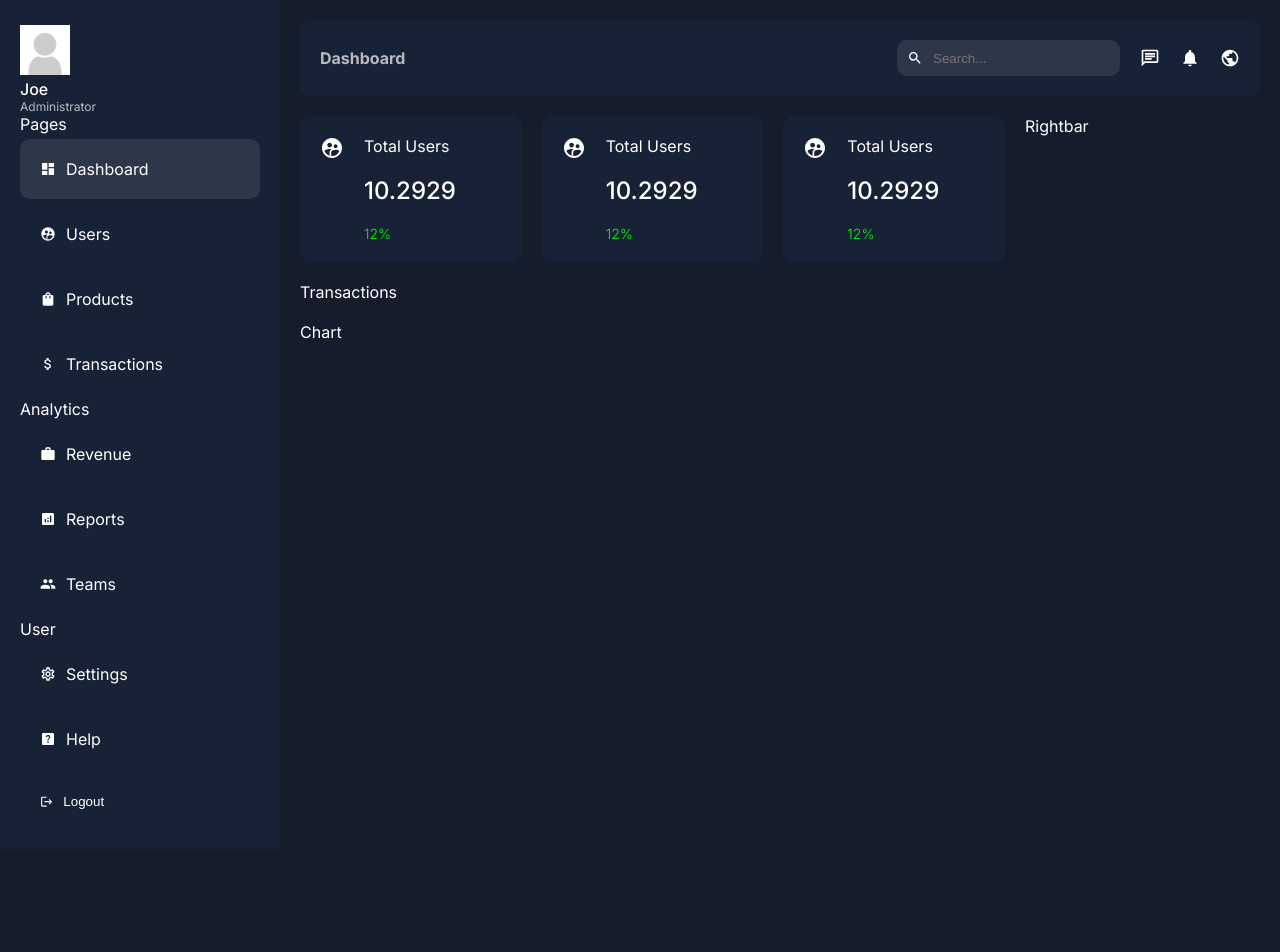
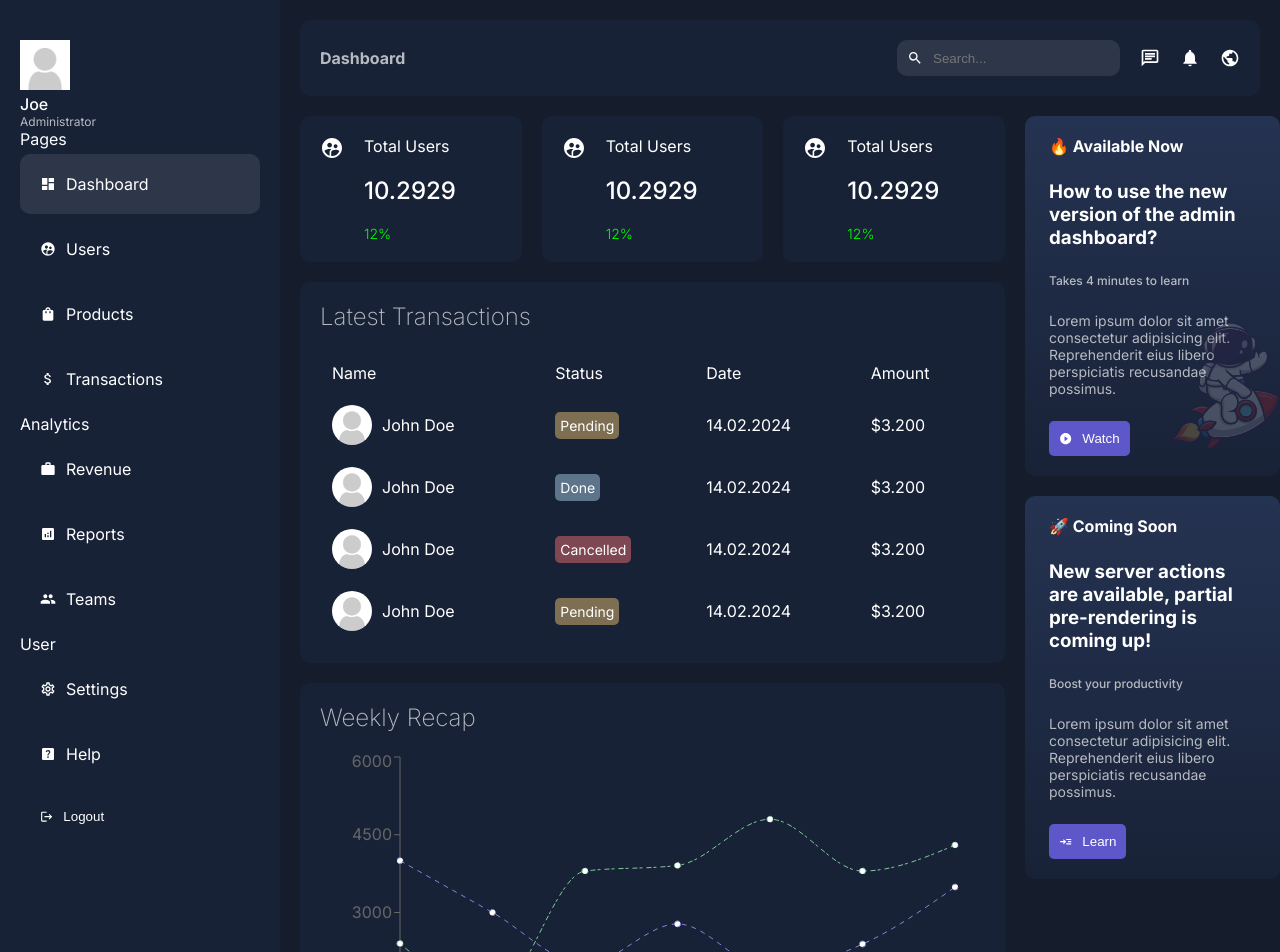
Before and after one commit to iifeofadarkrose/Admin-Dashboard, a Next.js app: page /dashboard in a window 1280 px wide. Shown: the top 952 px of the page. Before the commit the page ends 849 px from the top, so only its background shows below. Built offline with nearby package versions, Linux system fonts and the light colour scheme.

Commit message:
Add rightbar and Latest Transactions

```diff
--- a/app/dashboard/layout.jsx
+++ b/app/dashboard/layout.jsx
@@ -1,5 +1,6 @@
 import Sidebar from "../ui/dashboard/sidebar/sidebar";
 import Navbar from "../ui/dashboard/navbar/navbar";
+import Footer from "../ui/dashboard/footer/footer";
 import styles from "../ui/dashboard/dashboard.module.css";
 
 const Layout = ({ children }) => {
@@ -11,6 +12,7 @@
       <div className={styles.content}>
         <Navbar />
         {children}
+        <Footer/>
       </div>
     </div>
   );
--- a/app/ui/dashboard/chart/chart.jsx
+++ b/app/ui/dashboard/chart/chart.jsx
@@ -1,8 +1,71 @@
+"use client"
+
 import styles from './chart.module.css'
+import { LineChart, Line, XAxis, YAxis, Tooltip, Legend, ResponsiveContainer } from 'recharts';
+
+const data = [
+  {
+    name: "Sun",
+    visit: 4000,
+    click: 2400,
+  },
+  {
+    name: "Mon",
+    visit: 3000,
+    click: 1398,
+  },
+  {
+    name: "Tue",
+    visit: 2000,
+    click: 3800,
+  },
+  {
+    name: "Wed",
+    visit: 2780,
+    click: 3908,
+  },
+  {
+    name: "Thu",
+    visit: 1890,
+    click: 4800,
+  },
+  {
+    name: "Fri",
+    visit: 2390,
+    click: 3800,
+  },
+  {
+    name: "Sat",
+    visit: 3490,
+    click: 4300,
+  },
+];
 
 const Chart = () => {
   return (
-    <div className={styles.container}>Chart</div>
+    <div className={styles.container}>
+      <h2 className={styles.title}>Weekly Recap</h2>
+      <ResponsiveContainer width="100%" height="90%">
+        <LineChart
+          width={500}
+          height={300}
+          data={data}
+          margin={{
+            top: 5,
+            right: 30,
+            left: 20,
+            bottom: 5,
+          }}
+        >
+          <XAxis dataKey="name" />
+          <YAxis />
+          <Tooltip contentStyle={{background:"#151c2c", border:"none"}}/>
+          <Legend />
+          <Line type="monotone" dataKey="visit" stroke="#8884d8" strokeDasharray="5 5" />
+          <Line type="monotone" dataKey="click" stroke="#82ca9d" strokeDasharray="3 4 5 2" />
+        </LineChart>
+      </ResponsiveContainer>
+    </div>
   )
 }
 
--- a/app/ui/dashboard/chart/chart.module.css
+++ b/app/ui/dashboard/chart/chart.module.css
@@ -0,0 +1,12 @@
+.container {
+    height: 450px;
+    background-color: var(--bgSoft);
+    padding: 20px;
+    border-radius: 10px;
+  }
+
+  .title{
+    font-weight: 200;
+    color: var(--textSoft);
+    margin-bottom: 20px;
+  }
--- /dev/null
+++ b/app/ui/dashboard/footer/footer.jsx
@@ -0,0 +1,14 @@
+import styles from "./footer.module.css";
+
+const Footer = () => {
+  return (
+    <div className={styles.container}>
+      <div className={styles.logo}>
+        <a className={styles.dev} href="https://iifeofadarkrose.github.io/portfolio-web/">Web Developers</a>
+      </div>
+      <div className={styles.text}>© All rights reserved.</div>
+    </div>
+  );
+};
+
+export default Footer;
--- /dev/null
+++ b/app/ui/dashboard/footer/footer.module.css
@@ -0,0 +1,19 @@
+.container {
+    display: flex;
+    align-items: center;
+    justify-content: space-between;
+    margin-top: 30px;
+    color: var(--textSoft);
+  }
+
+  .logo {
+    font-weight: bold;
+  }
+
+  .text {
+    font-size: 12px;
+  }
+
+  .dev:hover {
+    color: teal;
+  }
--- a/app/ui/dashboard/rightbar/rightbar.jsx
+++ b/app/ui/dashboard/rightbar/rightbar.jsx
@@ -1,9 +1,50 @@
-import styles from './rightbar.module.css'
+import Image from "next/image";
+import styles from "./rightbar.module.css";
+import { MdPlayCircleFilled, MdReadMore } from "react-icons/md";
 
 const Rightbar = () => {
   return (
-    <div className={styles.container}>Rightbar</div>
-  )
-}
+    <div className={styles.container}>
+      <div className={styles.item}>
+        <div className={styles.bgContainer}>
+          <Image className={styles.bg} src="/astronaut.png" alt="" fill />
+        </div>
+        <div className={styles.text}>
+          <span className={styles.notification}>🔥 Available Now</span>
+          <h3 className={styles.title}>
+            How to use the new version of the admin dashboard?
+          </h3>
+          <span className={styles.subtitle}>Takes 4 minutes to learn</span>
+          <p className={styles.desc}>
+            Lorem ipsum dolor sit amet consectetur adipisicing elit.
+            Reprehenderit eius libero perspiciatis recusandae possimus.
+          </p>
+          <button className={styles.button}>
+            <MdPlayCircleFilled />
+            Watch
+          </button>
+        </div>
+      </div>
+      <div className={styles.item}>
+        <div className={styles.text}>
+          <span className={styles.notification}>🚀 Coming Soon</span>
+          <h3 className={styles.title}>
+            New server actions are available, partial pre-rendering is coming
+            up!
+          </h3>
+          <span className={styles.subtitle}>Boost your productivity</span>
+          <p className={styles.desc}>
+            Lorem ipsum dolor sit amet consectetur adipisicing elit.
+            Reprehenderit eius libero perspiciatis recusandae possimus.
+          </p>
+          <button className={styles.button}>
+            <MdReadMore />
+            Learn
+          </button>
+        </div>
+      </div>
+    </div>
+  );
+};
 
-export default Rightbar
+export default Rightbar;
--- a/app/ui/dashboard/rightbar/rightbar.module.css
+++ b/app/ui/dashboard/rightbar/rightbar.module.css
@@ -0,0 +1,58 @@
+.container {
+    position: fixed;
+  }
+
+  .item {
+    background: linear-gradient(to top, #182237, #253352);
+    padding: 20px 24px;
+    border-radius: 10px;
+    margin-bottom: 20px;
+    position: relative;
+  }
+
+  .bgContainer {
+    position: absolute;
+    right: 0;
+    bottom: 0;
+    width: 50%;
+    height: 50%;
+  }
+
+  .bg {
+    object-fit: contain;
+    opacity: 0.2;
+  }
+
+  .text {
+    display: flex;
+    flex-direction: column;
+    gap: 24px;
+  }
+
+  .notification {
+    font-weight: bold;
+  }
+
+  .subtitle {
+    color: var(--textSoft);
+    font-weight: 500;
+    font-size: 12px;
+  }
+
+  .desc {
+    color: var(--textSoft);
+    font-size: 14px;
+  }
+
+  .button {
+    padding: 10px;
+    display: flex;
+    align-items: center;
+    gap: 10px;
+    width: max-content;
+    background-color: #5d57c9;
+    color: white;
+    border: none;
+    border-radius: 5px;
+    cursor: pointer;
+  }
--- a/app/ui/dashboard/transactions/transactions.jsx
+++ b/app/ui/dashboard/transactions/transactions.jsx
@@ -1,9 +1,106 @@
-import styles from './transactions.module.css'
+import Image from "next/image";
+import styles from "./transactions.module.css";
 
 const Transactions = () => {
   return (
-    <div className={styles.container}>Transactions</div>
-  )
-}
+    <div className={styles.container}>
+      <h2 className={styles.title}>Latest Transactions</h2>
+      <table className={styles.table}>
+        <thead>
+          <tr>
+            <td>Name</td>
+            <td>Status</td>
+            <td>Date</td>
+            <td>Amount</td>
+          </tr>
+        </thead>
+        <tbody>
+          <tr>
+            <td>
+              <div className={styles.user}>
+                <Image
+                  src="/noavatar.png"
+                  alt=""
+                  width={40}
+                  height={40}
+                  className={styles.userImage}
+                />
+                John Doe
+              </div>
+            </td>
+            <td>
+              <span className={`${styles.status} ${styles.pending}`}>
+                Pending
+              </span>
+            </td>
+            <td>14.02.2024</td>
+            <td>$3.200</td>
+          </tr>
+          <tr>
+            <td>
+              <div className={styles.user}>
+                <Image
+                  src="/noavatar.png"
+                  alt=""
+                  width={40}
+                  height={40}
+                  className={styles.userImage}
+                />
+                John Doe
+              </div>
+            </td>
+            <td>
+              <span className={`${styles.status} ${styles.done}`}>Done</span>
+            </td>
+            <td>14.02.2024</td>
+            <td>$3.200</td>
+          </tr>
+          <tr>
+            <td>
+              <div className={styles.user}>
+                <Image
+                  src="/noavatar.png"
+                  alt=""
+                  width={40}
+                  height={40}
+                  className={styles.userImage}
+                />
+                John Doe
+              </div>
+            </td>
+            <td>
+              <span className={`${styles.status} ${styles.cancelled}`}>
+                Cancelled
+              </span>
+            </td>
+            <td>14.02.2024</td>
+            <td>$3.200</td>
+          </tr>
+          <tr>
+            <td>
+              <div className={styles.user}>
+                <Image
+                  src="/noavatar.png"
+                  alt=""
+                  width={40}
+                  height={40}
+                  className={styles.userImage}
+                />
+                John Doe
+              </div>
+            </td>
+            <td>
+              <span className={`${styles.status} ${styles.pending}`}>
+                Pending
+              </span>
+            </td>
+            <td>14.02.2024</td>
+            <td>$3.200</td>
+          </tr>
+        </tbody>
+      </table>
+    </div>
+  );
+};
 
-export default Transactions
+export default Transactions;
--- a/app/ui/dashboard/transactions/transactions.module.css
+++ b/app/ui/dashboard/transactions/transactions.module.css
@@ -0,0 +1,49 @@
+.container{
+    background-color: var(--bgSoft);
+    padding: 20px;
+    border-radius:10px ;
+  }
+
+  .title{
+    margin-bottom: 20px;
+    font-weight: 200;
+    color: var(--textSoft);
+  }
+
+  .table{
+    width: 100%;
+  }
+
+  .table td{
+    padding: 10px;
+  }
+
+  .user{
+    display: flex;
+    gap: 10px;
+    align-items: center;
+  }
+
+  .userImage{
+    object-fit: cover;
+    border-radius: 50%;
+  }
+
+  .status{
+    border-radius: 5px;
+    padding: 5px;
+    font-size: 14px;
+    color: white;
+  }
+
+  .pending{
+    background-color: #f7cb7375;
+  }
+
+  .done{
+    background-color: #afd6ee75;
+  }
+
+  .cancelled{
+    background-color: #f7737375;
+  }
--- a/package.json
+++ b/package.json
@@ -13,7 +13,8 @@
     "next": "14.0.1",
     "react": "18",
     "react-dom": "18",
-    "react-icons": "^4.11.0"
+    "react-icons": "^4.11.0",
+    "recharts": "^2.9.0"
   },
   "devDependencies": {
     "@types/node": "20.11.25",
```
Also changed, not shown: 1 other file (tests, documents, lock files or other folders).
